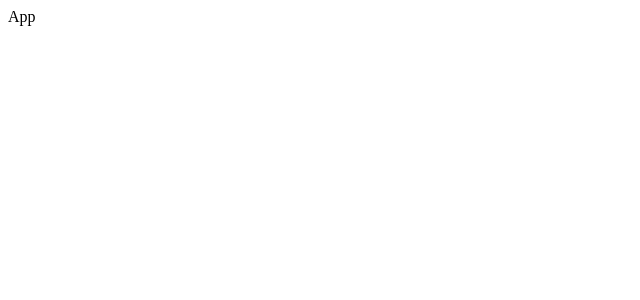
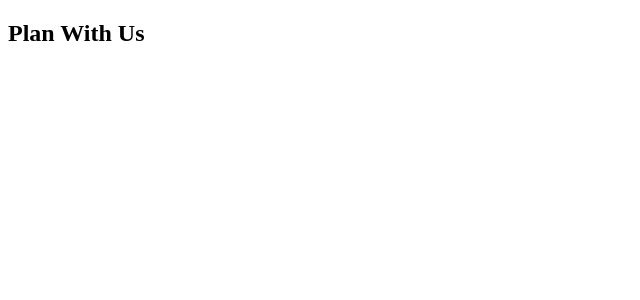
Before and after one commit to vaidehijadhav/Plan_Tour_With_Us, a React (Create React App) app: page / in a window 1280 px wide. Shown: the top 300 px of the page, without its empty margins (0-640 px from the left). Built offline with nearby package versions, Linux system fonts and the light colour scheme.

Commit message:
Create Tours component

```diff
--- a/src/App.js
+++ b/src/App.js
@@ -1,7 +1,15 @@
-import React from "react";
+import React, {useState} from "react";
+import data from "./data";
+import Tours from "./components/Tours";
 
 const App = () => {
-  return <div>App</div>;
-};
+  const[tours, setTours] = useState(data);
+  return (
+    <div>
+
+      <Tours tours={tours}></Tours>
+    </div>
+  );
+}
 
 export default App;
```
